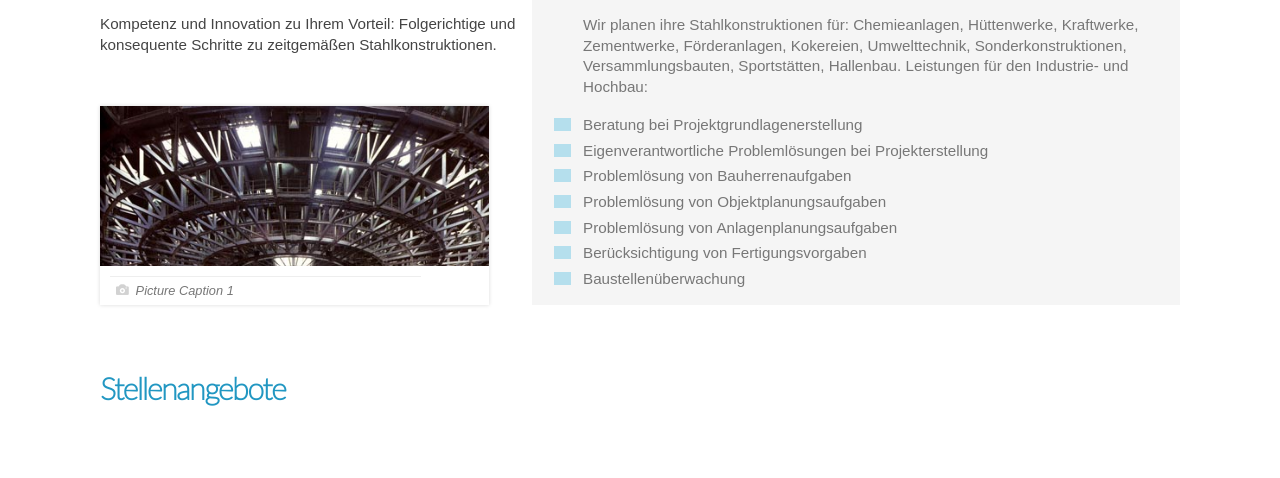
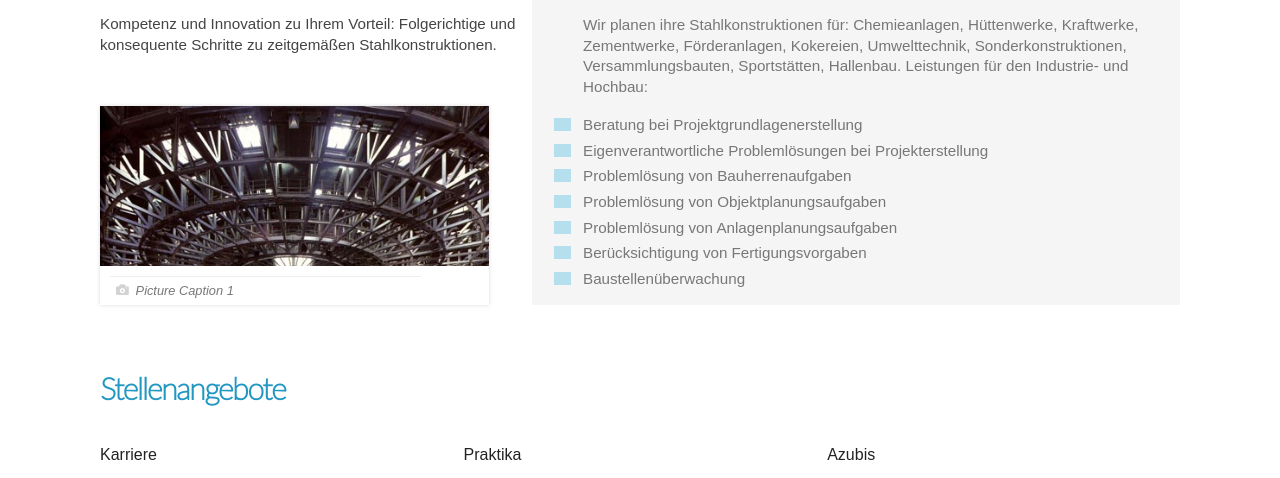
Before and after one commit to carlosapa/ISP, a PHP site: page / in a window 1280 px wide. Shown: the part 1390-1868 px from the top of the page. Run offline with PHP 8.4, Linux system fonts and the light colour scheme; some libraries are stand-ins or nearby versions.

Commit message:
20141209 #4 _ Stellenangebote

```diff
--- a/tmpl/index-content.php
+++ b/tmpl/index-content.php
@@ -145,8 +145,19 @@
 		</div>
 	</div> <!-- end of content__section services -->
 
-	<div class="content__section medium-space-before medium-space-after clearfix">
+	<div class="content__section medium-space-before big-space-after clearfix">
 		<h2 class="section_title">Stellenangebote</h2>
+		<div class="jobs grid-3 clearfix">
+			<div class="job subgrid-3 clearfix">
+				Karriere
+			</div>
+			<div class="job subgrid-3 clearfix">
+				Praktika
+			</div>
+			<div class="job subgrid-3 clearfix">
+				Azubis
+			</div>
+		</div>
 
 	</div> <!-- end of content__section services -->
 
```
